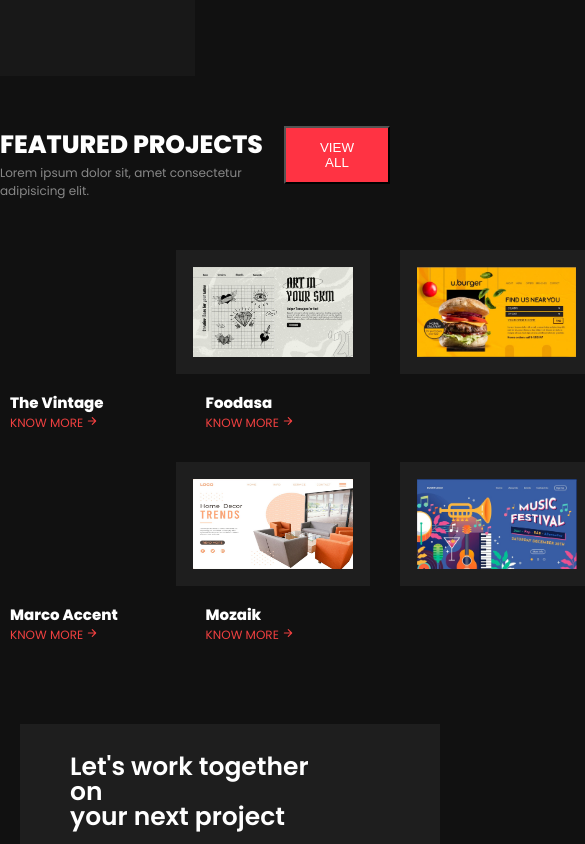
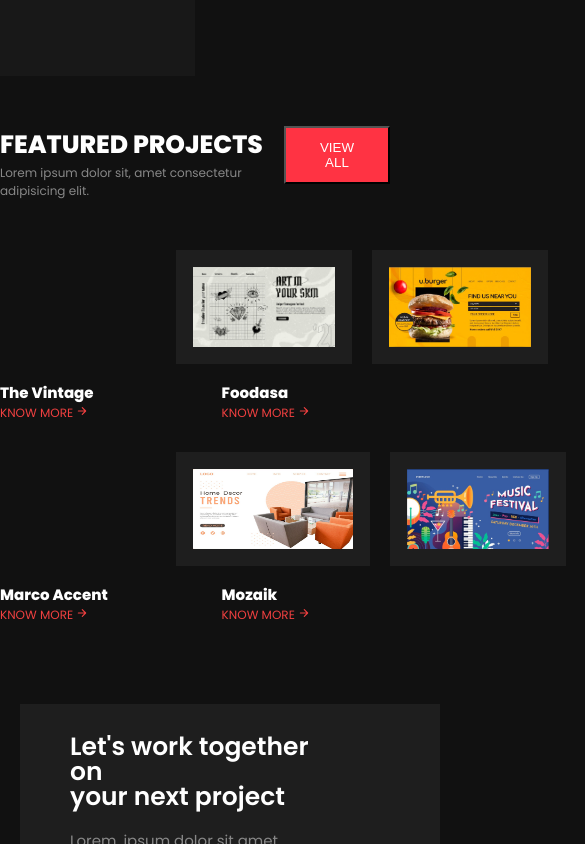
Before and after one commit to syed-ibrahim-shikalgar/Product-design-landingpage, a plain HTML site: page index.html in a window 390 px wide. Shown: the part 2925-3769 px from the top of the page, 585 px wide, since content can reach past the window. Drawn offline with nearby package versions, Linux system fonts and the light colour scheme; a web font is replaced by a local one.

Commit message:
made the mobile responsive

```diff
--- a/style.css
+++ b/style.css
@@ -503,7 +503,7 @@ body {
     .design {
         display: flex;
         flex-direction: column;
-        margin-left: 8rem;
+        margin-left: 7rem;
     }
 
     .options {
@@ -515,7 +515,7 @@ body {
     }
 
     .stats {
-        margin-left: 10rem;
+        margin-left: 15rem;
     }
 
     .years {
@@ -566,21 +566,21 @@ body {
     }
 
     .image2 {
-        margin-right: 30px;
+        margin-right: 20px;
     }
 
     .image2 img {
-        height: 90px;
+        height: 80px;
         padding: 1rem;
     }
 
     .image3 img {
-        height: 90px;
+        height: 80px;
         padding: 1rem;
     }
 
     .vintage {
-        margin-left: 10px;
+        margin-left: 0px;
     }
 
     .vintage h2 {
@@ -592,7 +592,7 @@ body {
     }
 
     .foodasa {
-        margin-right: 6rem;
+        margin-right: 5rem;
     }
 
     .foodasa h2 {
@@ -604,22 +604,22 @@ body {
     }
 
     .image4 {
-        margin-right: 30px;
+        margin-right: 20px;
     }
 
     .image4 img {
-        height: 90px;
+        height: 80px;
         padding: 1rem;
         width: 10rem;
     }
 
     .image5 img {
-        height: 90px;
+        height: 80px;
         padding: 1rem;
     }
 
     .marco {
-        margin-left: 10px;
+        margin-left: 0px;
     }
 
     .marco h2 {
@@ -631,7 +631,7 @@ body {
     }
 
     .mozaik {
-        margin-right: 6rem;
+        margin-right: 5rem;
     }
 
     .mozaik h2 {
```
